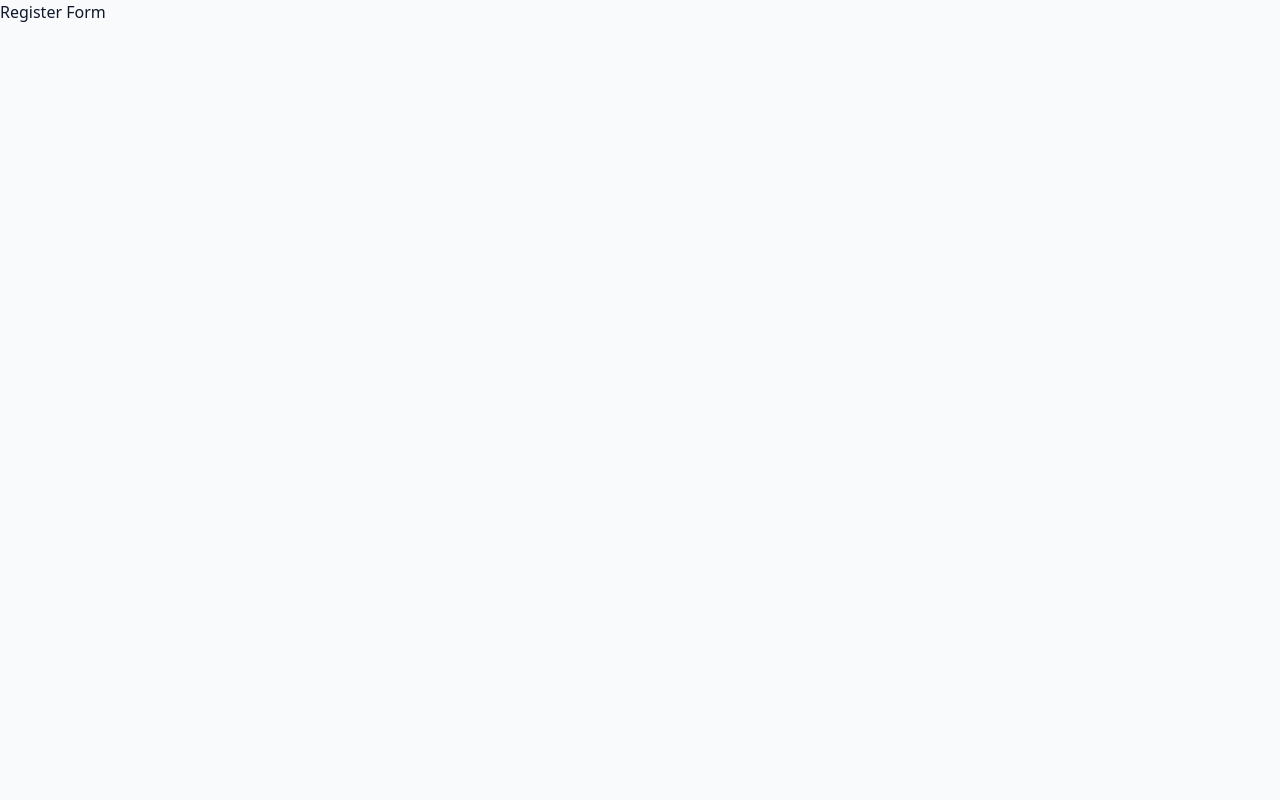
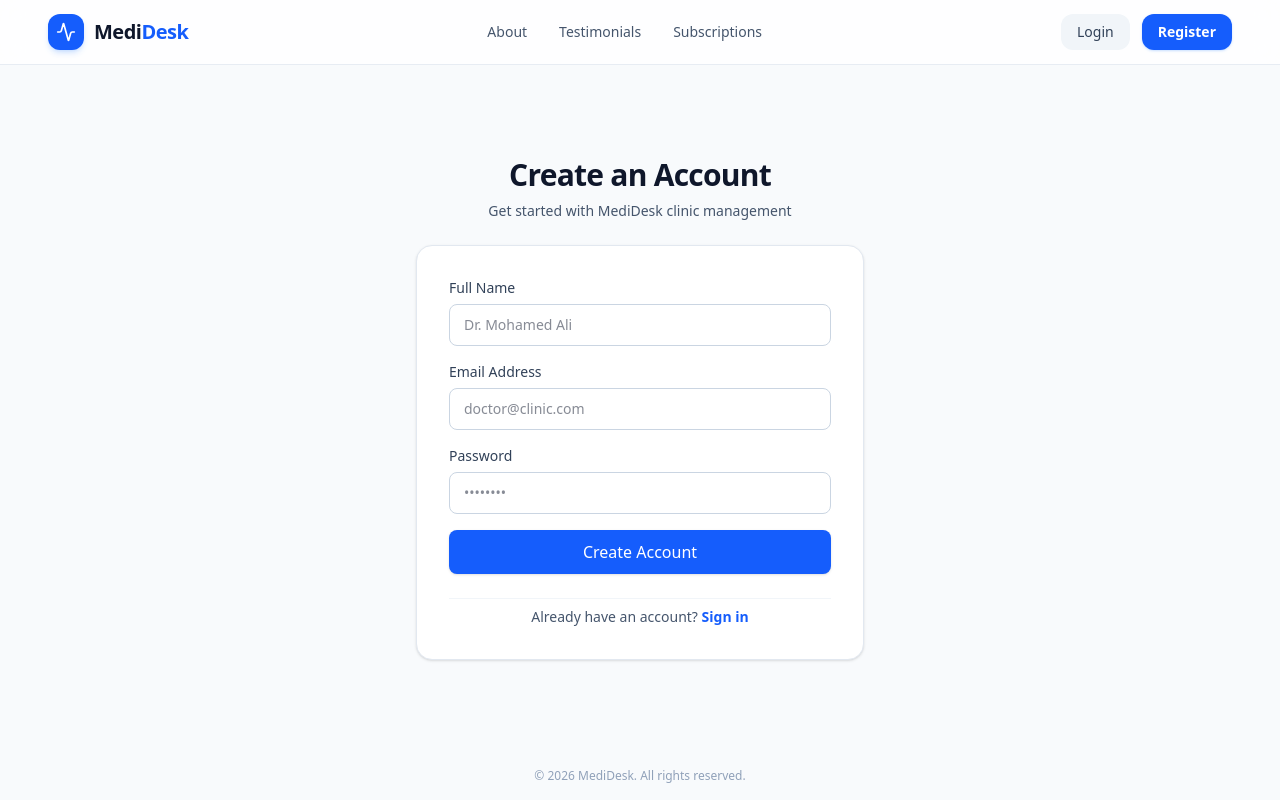
Before and after one commit to MAldeep/mediDesk_frontend, a Next.js app: page /register in a window 1280 px wide. Built offline with nearby package versions, Linux system fonts and the light colour scheme; no server answers.

Commit message:
Register from working and tested

```diff
--- /dev/null
+++ b/app/(auth)/Auth_Components/FormError.tsx
@@ -0,0 +1,6 @@
+interface FormErrorProps {
+  error: string | undefined;
+}
+export default function FormError({ error }: FormErrorProps) {
+  return <p>Error : {error}</p>;
+}
--- /dev/null
+++ b/app/(auth)/Auth_Components/RegisterForm.tsx
@@ -0,0 +1,142 @@
+"use client";
+
+import {
+  RegisterData,
+  registerSchema,
+} from "@/app/validations/registerValidation";
+import { zodResolver } from "@hookform/resolvers/zod";
+import Link from "next/link";
+import { useForm } from "react-hook-form";
+import { useAuth } from "../hooks/useAuth";
+import FormError from "./FormError";
+
+export default function RegisterForm() {
+  const {
+    register,
+    handleSubmit,
+    formState: { errors },
+  } = useForm<RegisterData>({
+    resolver: zodResolver(registerSchema),
+    defaultValues: {
+      name: "",
+      email: "",
+      password: "",
+    },
+  });
+
+  const { registerUser, registerError, registerIsError, registerIsLoading } =
+    useAuth();
+
+  const onSubmit = (data: RegisterData) => {
+    registerUser(data);
+  };
+
+  return (
+    <div className="bg-white p-6 sm:p-8 rounded-2xl border border-slate-200 shadow-sm space-y-6">
+      {/* Global Error Banner */}
+      {registerIsError && (
+        <div className="p-3.5 bg-red-50 border border-red-200 rounded-xl text-red-600 text-sm flex items-center gap-2">
+          <svg
+            className="w-5 h-5 shrink-0 text-red-500"
+            fill="none"
+            viewBox="0 0 24 24"
+            stroke="currentColor"
+          >
+            <path
+              strokeLinecap="round"
+              strokeLinejoin="round"
+              strokeWidth={2}
+              d="M12 8v4m0 4h.01M21 12a9 9 0 11-18 0 9 9 0 0118 0z"
+            />
+          </svg>
+          <span>
+            {registerError?.message || "An unexpected error occurred."}
+          </span>
+        </div>
+      )}
+
+      <form onSubmit={handleSubmit(onSubmit)} className="space-y-4">
+        {/* Name Input */}
+        <div className="flex flex-col gap-1.5">
+          <label className="text-sm font-medium text-slate-700">
+            Full Name
+          </label>
+          <input
+            type="text"
+            {...register("name")}
+            placeholder="Dr. Mohamed Ali"
+            className={`w-full px-3.5 py-2.5 rounded-lg border text-sm transition duration-150 outline-none focus:ring-2 ${
+              errors.name
+                ? "border-red-300 focus:border-red-500 focus:ring-red-200"
+                : "border-slate-300 focus:border-blue-600 focus:ring-blue-100"
+            }`}
+          />
+          {errors.name && <FormError error={errors.name.message} />}
+        </div>
+
+        {/* Email Input */}
+        <div className="flex flex-col gap-1.5">
+          <label className="text-sm font-medium text-slate-700">
+            Email Address
+          </label>
+          <input
+            type="email"
+            {...register("email")}
+            placeholder="doctor@clinic.com"
+            className={`w-full px-3.5 py-2.5 rounded-lg border text-sm transition duration-150 outline-none focus:ring-2 ${
+              errors.email
+                ? "border-red-300 focus:border-red-500 focus:ring-red-200"
+                : "border-slate-300 focus:border-blue-600 focus:ring-blue-100"
+            }`}
+          />
+          {errors.email && <FormError error={errors.email.message} />}
+        </div>
+
+        {/* Password Input */}
+        <div className="flex flex-col gap-1.5">
+          <label className="text-sm font-medium text-slate-700">Password</label>
+          <input
+            type="password"
+            {...register("password")}
+            placeholder="••••••••"
+            className={`w-full px-3.5 py-2.5 rounded-lg border text-sm transition duration-150 outline-none focus:ring-2 ${
+              errors.password
+                ? "border-red-300 focus:border-red-500 focus:ring-red-200"
+                : "border-slate-300 focus:border-blue-600 focus:ring-blue-100"
+            }`}
+          />
+          {errors.password && <FormError error={errors.password.message} />}
+        </div>
+
+        {/* Submit Button */}
+        <button
+          type="submit"
+          disabled={registerIsLoading}
+          className="w-full mt-2 bg-blue-600 hover:bg-blue-700 text-white font-medium py-2.5 px-4 rounded-lg transition duration-200 shadow-sm disabled:opacity-60 flex items-center justify-center gap-2"
+        >
+          {registerIsLoading ? (
+            <>
+              <span className="w-4 h-4 border-2 border-white border-t-transparent rounded-full animate-spin"></span>
+              Creating account...
+            </>
+          ) : (
+            "Create Account"
+          )}
+        </button>
+      </form>
+
+      {/* Login Navigation Link */}
+      <div className="text-center pt-2 border-t border-slate-100">
+        <p className="text-sm text-slate-600">
+          Already have an account?{" "}
+          <Link
+            href="/login"
+            className="font-semibold text-blue-600 hover:text-blue-700 hover:underline"
+          >
+            Sign in
+          </Link>
+        </p>
+      </div>
+    </div>
+  );
+}
--- /dev/null
+++ b/app/(auth)/hooks/useAuth.ts
@@ -0,0 +1,24 @@
+"use client";
+import { authServices } from "@/app/services/authServices";
+import { RegisterData } from "@/app/validations/registerValidation";
+import { useMutation } from "@tanstack/react-query";
+import { useRouter } from "next/navigation";
+
+export const useAuth = () => {
+  const router = useRouter();
+
+  // Register
+  const registerMutation = useMutation({
+    mutationFn: (data: RegisterData) => authServices.register(data),
+    onSuccess: () => {
+      router.replace("/login");
+    },
+  });
+  return {
+    // register
+    registerUser: registerMutation.mutate,
+    registerIsLoading: registerMutation.isPending,
+    registerIsError: registerMutation.isError,
+    registerError: registerMutation.error,
+  };
+};
--- /dev/null
+++ b/app/(auth)/login/page.tsx
@@ -0,0 +1,5 @@
+import React from "react";
+
+export default function Login() {
+  return <div>Login Form</div>;
+}
--- a/app/(auth)/register/page.tsx
+++ b/app/(auth)/register/page.tsx
@@ -1,3 +1,32 @@
+import NavBar from "@/app/components/Home/NavBar";
+import RegisterForm from "../Auth_Components/RegisterForm";
+
 export default function Register() {
-  return <div>Register Form</div>;
+  return (
+    <div className="w-full min-h-screen bg-slate-50 flex flex-col justify-between">
+      <NavBar />
+
+      <main className="flex-1 flex items-center justify-center p-4 sm:p-6 my-8">
+        <div className="w-full max-w-md space-y-6">
+          {/* Header Text */}
+          <div className="text-center space-y-2">
+            <h1 className="text-3xl font-bold tracking-tight text-slate-900">
+              Create an Account
+            </h1>
+            <p className="text-sm text-slate-600">
+              Get started with MediDesk clinic management
+            </p>
+          </div>
+
+          {/* Form Card */}
+          <RegisterForm />
+        </div>
+      </main>
+
+      {/* Footer minimal spacer */}
+      <footer className="py-4 text-center text-xs text-slate-400">
+        © {new Date().getFullYear()} MediDesk. All rights reserved.
+      </footer>
+    </div>
+  );
 }
--- a/app/layout.tsx
+++ b/app/layout.tsx
@@ -1,6 +1,7 @@
 import type { Metadata } from "next";
 import { Inter, JetBrains_Mono, Cairo } from "next/font/google";
 import "./globals.css";
+import ReactQueryProvider from "./providers/ReactQueryProvider";
 
 const inter = Inter({
   variable: "--font-inter",
@@ -40,7 +41,7 @@ export default function RootLayout({
       className={`${inter.variable} ${cairo.variable} ${jetbrainsMono.variable} h-full antialiased scroll-smooth`}
     >
       <body className="min-h-full flex flex-col font-sans bg-slate-50 text-slate-900 selection:bg-blue-500 selection:text-white">
-        {children}
+        <ReactQueryProvider>{children}</ReactQueryProvider>
       </body>
     </html>
   );
--- /dev/null
+++ b/app/providers/ReactQueryProvider.tsx
@@ -0,0 +1,26 @@
+"use client";
+
+import { QueryClient, QueryClientProvider } from "@tanstack/react-query";
+import { useState } from "react";
+
+export default function ReactQueryProvider({
+  children,
+}: {
+  children: React.ReactNode;
+}) {
+  const [queryClient] = useState(
+    () =>
+      new QueryClient({
+        defaultOptions: {
+          queries: {
+            staleTime: 3 * 60 * 1000,
+            refetchOnWindowFocus: false,
+          },
+        },
+      }),
+  );
+
+  return (
+    <QueryClientProvider client={queryClient}>{children}</QueryClientProvider>
+  );
+}
--- /dev/null
+++ b/app/services/authServices.ts
@@ -0,0 +1,9 @@
+import { publicApi } from "../lib/axiosClient";
+import { RegisterData } from "../validations/registerValidation";
+
+export const authServices = {
+  register: async (registerData: RegisterData) => {
+    const response = await publicApi.post("/auth/register", registerData);
+    return response;
+  },
+};
--- /dev/null
+++ b/app/validations/registerValidation.ts
@@ -0,0 +1,9 @@
+import z from "zod";
+
+export const registerSchema = z.object({
+  name: z.string().min(2, "Name is required"),
+  email: z.string().min(6).email("Provide valid Email"),
+  password: z.string().min(6, "At least 6 characters"),
+});
+
+export type RegisterData = z.infer<typeof registerSchema>;
--- a/package.json
+++ b/package.json
@@ -9,12 +9,16 @@
     "lint": "eslint"
   },
   "dependencies": {
+    "@hookform/resolvers": "^5.7.1",
+    "@tanstack/react-query": "^5.101.4",
     "axios": "^1.19.0",
     "jose": "^6.2.8",
     "lucide-react": "^1.31.0",
     "next": "16.3.0",
     "react": "19.2.8",
     "react-dom": "19.2.8",
+    "react-hook-form": "^7.85.0",
+    "zod": "^4.4.3",
     "zustand": "^5.0.15"
   },
   "devDependencies": {
```
Also changed, not shown: 1 other file (tests, documents, lock files or other folders).
